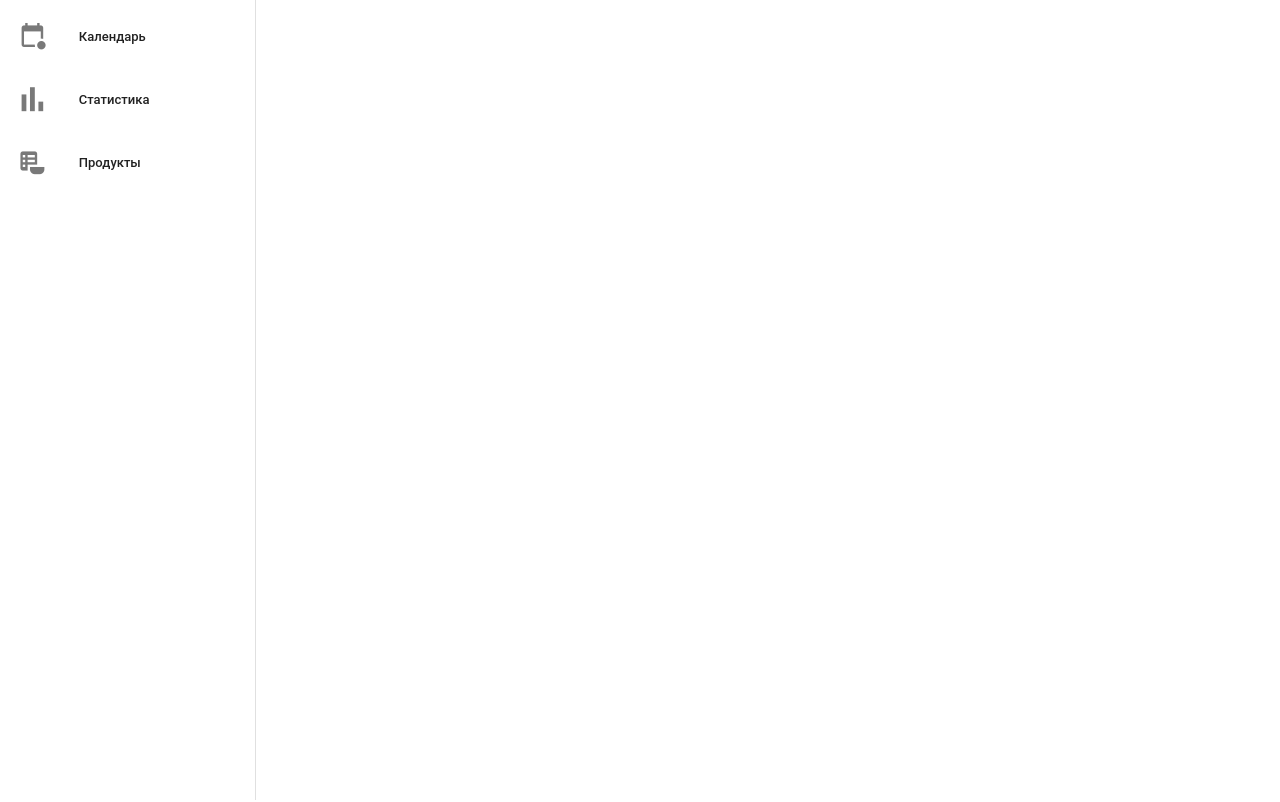
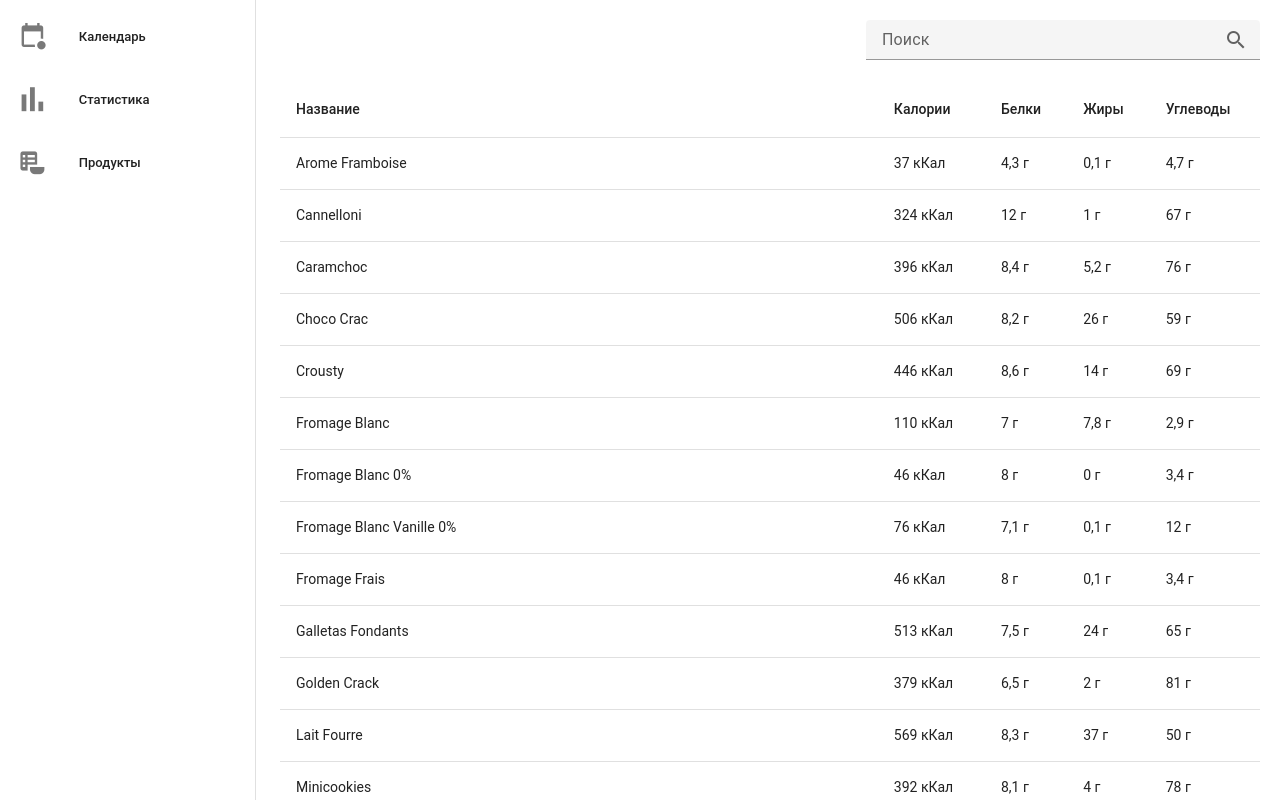
Before and after one commit to tashimba/vue-health-app, a Vue app: page /foods in a window 1280 px wide. Shown: the top 802 px of the page. Built offline with nearby package versions, Linux system fonts and the light colour scheme.

Commit message:
add FoodsPage

```diff
--- a/src/components/DatePicker.vue
+++ b/src/components/DatePicker.vue
@@ -11,7 +11,7 @@
 import { ref, watch } from "vue";
 import { daysStore } from "../main.js";
 
-const date = ref(new Date());
+const date = ref(daysStore.activeDay || new Date());
 
 watch(date, (newValue) => {
   daysStore.openDay(newValue);
--- a/src/components/DayRation.vue
+++ b/src/components/DayRation.vue
@@ -1,6 +1,6 @@
 <template>
   <div style="display: flex; justify-content: center; padding: 15px 0">
-    <div style="">
+    <div v-if="daysStore.activeDay">
       <div class="text-h4" style="margin-bottom: 10px">Дневной рацион</div>
       <div class="text-h5" style="margin-bottom: 40px">
         {{ parseDate(daysStore.activeDay) }}
@@ -12,23 +12,36 @@
           style="margin-bottom: 5px"
           variant="outlined"
         >
-          <v-list style="padding: 10px">
+          <v-list style="padding: 10px" density="compact">
             <v-list-group>
               <template v-slot:activator="{ props }">
                 <v-list-item v-bind="props">
                   <v-list-item-title class="text-h6">{{
-                    mealNames[i]
+                    meal
                   }}</v-list-item-title>
                 </v-list-item>
               </template>
 
+              <v-divider :thickness="1" class="border-opacity-25" />
+
               <v-list-item
                 v-if="currentDay?.meals"
-                v-for="(curFood, j) in currentDay?.meals[i]?.food"
-                :key="j"
-                :title="curFood.name"
-                :value="curFood.name"
-              ></v-list-item>
+                style="margin: 10px 0"
+                v-for="curFood in currentDay?.meals[i]?.food"
+                :key="curFood.id"
+                :title="curFood.data.name"
+                :subtitle="curFood.weight + ' грамм'"
+                :value="curFood.data.name"
+              >
+                <template v-slot:append>
+                  <v-icon
+                    icon="mdi-close"
+                    @click.stop="
+                      daysStore.deleteMeal(currentDay.id, i, curFood.id)
+                    "
+                  ></v-icon>
+                </template>
+              </v-list-item>
 
               <v-card-actions style="display: flex; justify-content: center">
                 <ModalAddFood :meal="i"></ModalAddFood>
@@ -36,9 +49,6 @@
             </v-list-group>
           </v-list>
         </v-card>
-        <!-- <v-btn v-if="!currentDay || currentDay?.meals?.length < 3"
-          >Добавить прием</v-btn
-        > -->
       </v-card>
     </div>
   </div>
@@ -52,15 +62,20 @@ import { daysStore } from "../main.js";
 import parseDate from "../functions/parseDayTo_DD-MM-YYYY";
 import { storeToRefs } from "pinia";
 
-const currentDay = ref(new Object());
-const refreshKey = ref(0);
+const findCurrentDay = (dayParam) => {
+  currentDay.value = daysStore.days.find((day) => {
+    if (day.day.getTime() === dayParam.value.getTime()) return day;
+  });
+};
 
 const { activeDay } = storeToRefs(daysStore);
 
+const currentDay = ref(new Object());
+
+findCurrentDay(activeDay);
+
 watch(activeDay, (newValue) => {
-  currentDay.value = daysStore.days.find((day) => {
-    if (day.day.getTime() === newValue.getTime()) return day;
-  });
+  findCurrentDay(newValue);
 });
 
 const mealNames = ["Завтрак", "Обед", "Ужин"];
--- /dev/null
+++ b/src/components/FoodTable.vue
@@ -0,0 +1,69 @@
+<template>
+  <div class="marginDrawer foodTable">
+    <v-row>
+      <v-spacer></v-spacer>
+
+      <v-col cols="5" align="center">
+        <v-text-field
+          label="Поиск"
+          density="compact"
+          clearable
+          v-model="inputValue"
+          @click:clear="inputValue = ''"
+        >
+          <template v-slot:append-inner>
+            <v-icon icon="mdi-magnify"></v-icon>
+          </template>
+        </v-text-field>
+      </v-col>
+    </v-row>
+    <v-table>
+      <thead>
+        <tr>
+          <th class="text-left">Название</th>
+          <th class="text-left">Калории</th>
+          <th class="text-left">Белки</th>
+          <th class="text-left">Жиры</th>
+          <th class="text-left">Углеводы</th>
+        </tr>
+      </thead>
+
+      <tbody>
+        <tr v-for="item in foodListFiltered" :key="item.name">
+          <td>{{ item.name }}</td>
+          <td>{{ item.calories }}</td>
+          <td>{{ item.proteins }}</td>
+          <td>{{ item.fats }}</td>
+          <td>{{ item.carbs }}</td>
+        </tr>
+      </tbody>
+    </v-table>
+  </div>
+</template>
+
+<script setup>
+import { ref, watch, reactive, computed } from "vue";
+import { foodStore } from "../main";
+
+const inputValue = ref("");
+
+const foodList = reactive(foodStore.foodData);
+
+const foodListFiltered = computed(() => {
+  return foodList.filter((el) => el.name.includes(inputValue.value));
+});
+
+const foodListFilter = () => {
+  return foodList.filter((el) => el.name.includes(inputValue.value));
+};
+
+// watch(inputValue, (newValue) => {
+//   foodList
+// });
+</script>
+
+<style>
+.foodTable {
+  padding: 20px;
+}
+</style>
--- a/src/components/ModalAddFood.vue
+++ b/src/components/ModalAddFood.vue
@@ -3,10 +3,15 @@
   <v-dialog v-model="dialog" class="mx-auto" max-width="400">
     <v-card style="padding: 10px">
       <v-autocomplete
-        label="Select"
+        label="Продукт"
         :items="foodStore.foodData.slice(1, 10).map((obj) => obj.name)"
         v-model="choosenFood"
       ></v-autocomplete>
+      <v-text-field
+        label="Масса"
+        suffix="граммы"
+        v-model="foodWeight"
+      ></v-text-field>
       <v-btn @click="addMeal">Добавить</v-btn>
     </v-card>
   </v-dialog>
@@ -21,11 +26,13 @@ const props = defineProps(["meal"]);
 const emit = defineEmits(["refresh"]);
 const dialog = ref(false);
 const choosenFood = ref("");
+const foodWeight = ref(0);
 
 function addMeal() {
   const addingFood = {
     foodName: choosenFood.value,
     meal: props.meal,
+    weight: foodWeight.value,
   };
   daysStore.addMealOnDate(addingFood);
   // emit("refresh");
--- a/src/pages/FoodsPage.vue
+++ b/src/pages/FoodsPage.vue
@@ -1,5 +1,7 @@
 <template>
-  <div>foods</div>
+  <FoodTable></FoodTable>
 </template>
-<script setup></script>
+<script setup>
+import FoodTable from "../components/FoodTable.vue";
+</script>
 <style></style>
--- a/src/pages/MainPage.vue
+++ b/src/pages/MainPage.vue
@@ -1,13 +1,18 @@
 <template>
-  <div style="display: flex; padding: 20px 0; margin-left: 270px">
+  <div style="display: flex; padding: 20px" class="marginDrawer">
     <DatePicker></DatePicker>
-    <DayRation></DayRation>
+    <DayRation v-if="daysStore.activeDay"></DayRation>
   </div>
 </template>
 
 <script setup>
 import DatePicker from "../components/DatePicker.vue";
 import DayRation from "../components/DayRation.vue";
+import { daysStore } from "../main.js";
 </script>
 
-<style></style>
+<style>
+.marginDrawer {
+  margin-left: 260px;
+}
+</style>
--- a/src/stores/useDaysStore.js
+++ b/src/stores/useDaysStore.js
@@ -43,16 +43,22 @@ export const useDaysStore = defineStore("days", {
         //   ],
         // },
       ],
-      activeDay: new Date(
-        "Tue Apr 09 2024 00:00:00 GMT+0300 (Москва, стандартное время)"
-      ),
+      activeDay: undefined,
+      // new Date(
+      //   "Tue Apr 09 2024 00:00:00 GMT+0300 (Москва, стандартное время)"
+      // ),
     };
   },
 
   actions: {
+    setActiveDay(day) {
+      this.activeDay = day;
+    },
+
     openDay(day) {
+      this.createDay(day);
+
       this.activeDay = day;
-      this.createDay(day);
     },
 
     createDay(day) {
@@ -73,7 +79,24 @@ export const useDaysStore = defineStore("days", {
       if (!day) day = this.createDay(this.activeDay);
 
       const foodValue = foodStore.getFoodByName(mealObj.foodName);
-      day.meals[mealObj.meal].food.push(foodValue);
+      const foodObj = {
+        id: Date.now(),
+        data: foodValue,
+        weight: mealObj.weight,
+      };
+      day.meals[mealObj.meal].food.push(foodObj);
+    },
+
+    deleteMeal(dayId, mealIter, foodId) {
+      console.log(dayId, mealIter, foodId);
+
+      const day = this.days.find((d) => d.id == dayId);
+      day.meals = day.meals.filter((meal, i) => {
+        if (i == mealIter) {
+          meal.food = meal.food.filter((food) => food.id != foodId);
+        }
+        return meal;
+      });
     },
   },
 });
```
